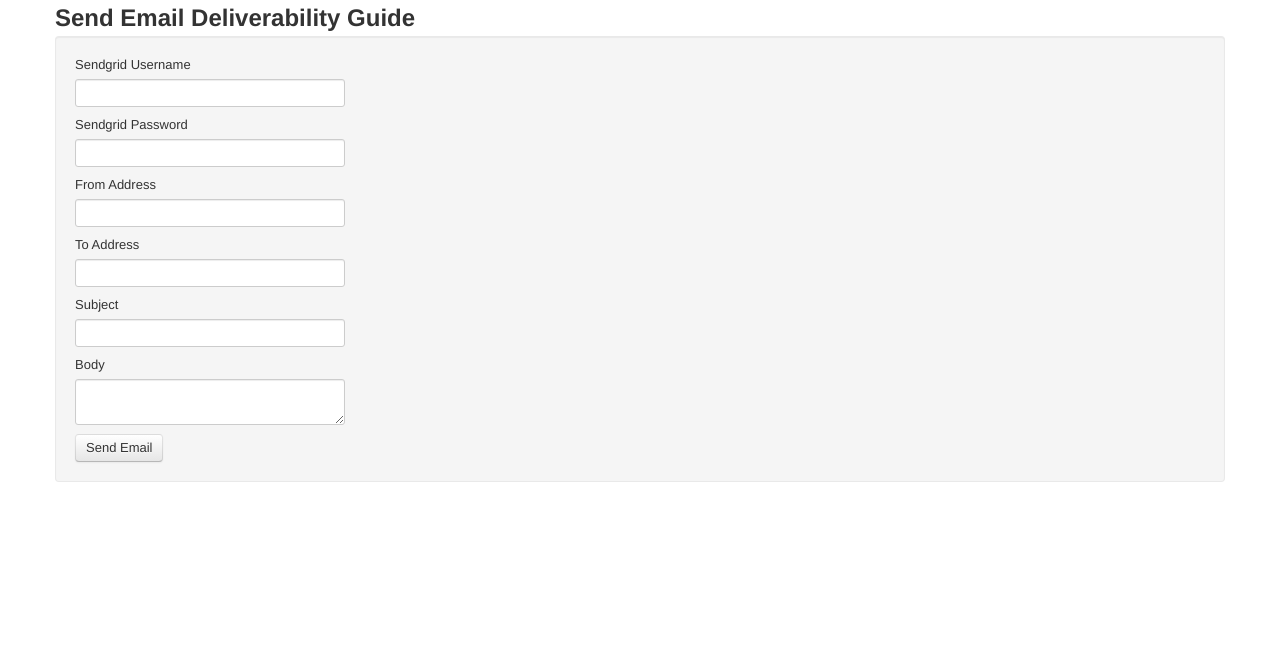
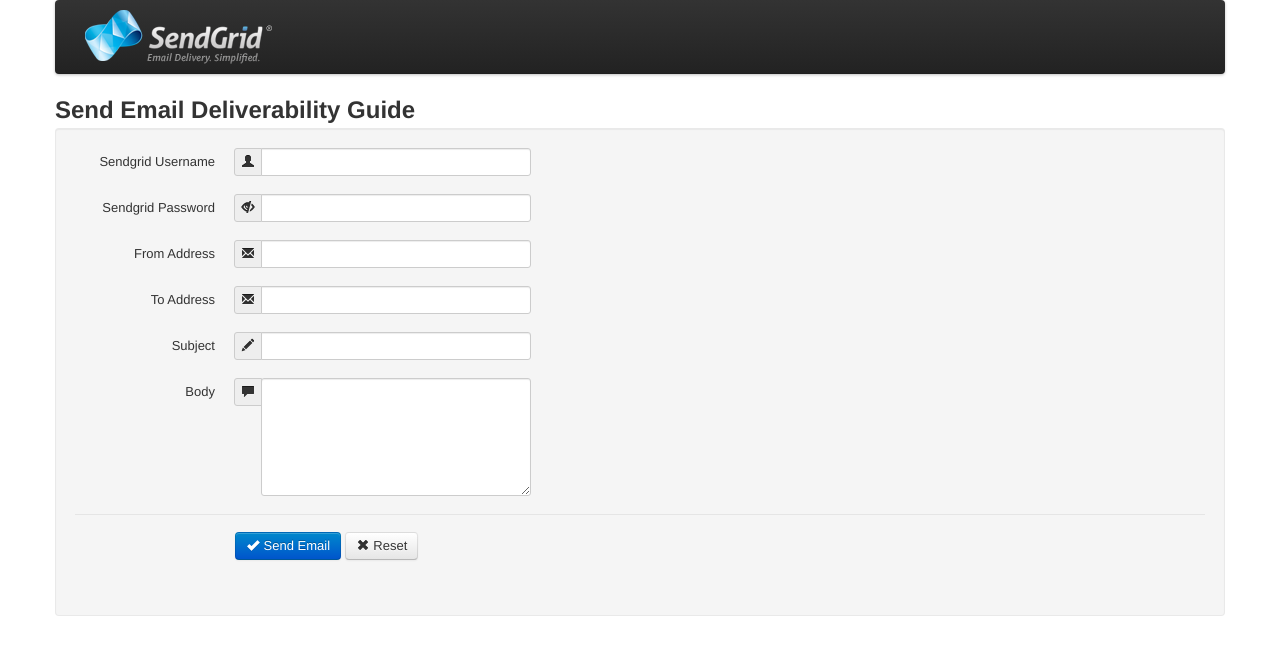
Before and after one commit to Stackato-Apps/sendgrid-django-demo, a Django app: page /sg/ in a window 1280 px wide. Shown: the top 655 px of the page. Run offline with Django 3.2, Linux system fonts and the light colour scheme; some libraries are stand-ins or nearby versions.

Commit message:
added styling with bootstrap

```diff
--- a/templates/base.html
+++ b/templates/base.html
@@ -8,6 +8,13 @@
   </head>
 <body>
   <div class="container">
+    <div class="navbar">
+      <div class="navbar-inner">
+        <div class="container" style="padding: 10px;">
+          <img src="{{ STATIC_URL }}sendgrid-logo.png" alt="SendGrid" />
+        </div>
+      </div>
+    </div>
     {% block content %}
     {% endblock %}
   </div>
--- a/templates/index.html
+++ b/templates/index.html
@@ -3,22 +3,69 @@
 {% block content %}
   <h2>Send Email Deliverability Guide</h2>
 
-  <form action="/sg/send" method="post" class="well">
+  <form action="/sg/send" method="post" class="well form-horizontal">
+    <fieldset>
     {% csrf_token %}
-    <label for="username">Sendgrid Username</label>
-    <input id="username" name="username" type="text" class="span3" />
-    <label for="password">Sendgrid Password</label>
-    <input id="password" name="password" type="password" class="span3" />
-    <label for="from">From Address</label>
-    <input id="from" name="from" type="text" class="span3" />
-    <label for="to">To Address</label>
-    <input id="to" name="to" type="text" class="span3" />
-    <label for="subj">Subject</label>
-    <input id="subj" name="subj" type="text" class="span3" />
-    <label for="body">Body</label>
-    <textarea id="body" name="body" class="span3"></textarea>
-    <br>
-    <input type="submit" value="Send Email" class="btn" />
+    <div class="control-group">
+      <label for="username" class="control-label">Sendgrid Username</label>
+      <div class="controls">
+        <div class="input-prepend">
+          <span class="add-on"><i class="icon-user"></i></span><input id="username" name="username" type="text" class="span3" />
+        </div>
+      </div>
+    </div>
+    <div class="control-group">
+      <label for="password" class="control-label">Sendgrid Password</label>
+      <div class="controls">
+        <div class="input-prepend">
+          <span class="add-on"><i class="icon-eye-close"></i></span><input id="password" name="password" type="password" class="span3" />
+        </div>
+      </div>
+    </div>
+    <div class="control-group">
+      <label for="from" class="control-label">From Address</label>
+      <div class="controls">
+        <div class="input-prepend">
+          <span class="add-on"><i class="icon-envelope"></i></span><input id="from" name="from" type="text" class="span3" />
+        </div>
+      </div>
+    </div>
+    <div class="control-group">
+      <label for="to" class="control-label">To Address</label>
+      <div class="controls">
+        <div class="input-prepend">
+          <span class="add-on"><i class="icon-envelope"></i></span><input id="to" name="to" type="text" class="span3" />
+        </div>
+      </div>
+    </div>
+    <div class="control-group">
+      <label for="subj" class="control-label">Subject</label>
+      <div class="controls">
+        <div class="input-prepend">
+          <span class="add-on"><i class="icon-pencil"></i></span><input id="subj" name="subj" type="text" class="span3" />
+        </div>
+      </div>
+    </div>
+    <div class="control-group">
+      <label for="body" class="control-label">Body</label>
+      <div class="controls">
+        <div class="input-prepend">
+          <span class="add-on"><i class="icon-comment"></i></span><textarea id="body" name="body" class="span3" rows="6"></textarea>
+        </div>
+
+      </div>
+    </div>
+    <div class="form-actions">
+      <button type="submit" class="btn btn-primary">
+        <i class="icon-ok icon-white"></i>
+        Send Email
+      </button>
+      <button type="reset" class="btn">
+        <i class="icon-remove"></i>
+        Reset
+      </button>
+    </div>
+  </fieldset>
   </form>
 
 {% endblock %}
```
Also changed, not shown: sg/static/sendgrid-logo.png (added).
